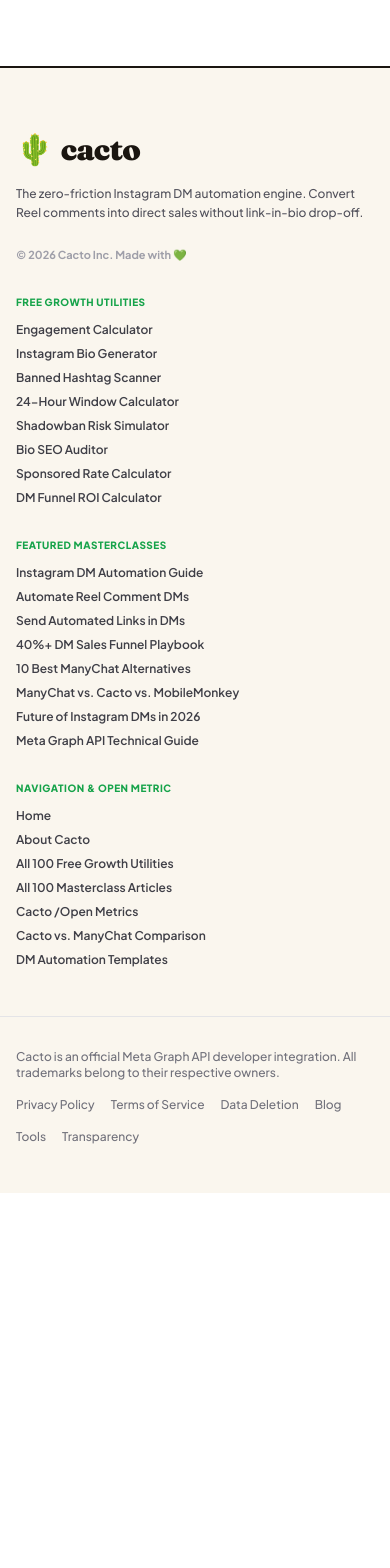
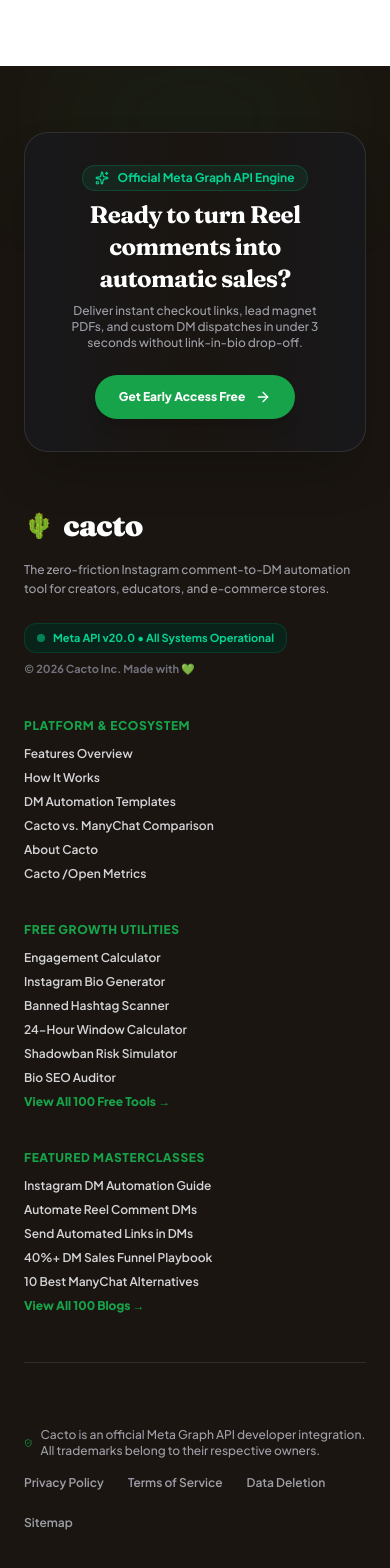
Before and after one commit to somya17pro/cacto, a Next.js app: page / in a window 390 px wide. Shown: the part 5417-6985 px from the top of the page. Before the commit the page ends 6610 px from the top, so only its background shows below. Built offline with nearby package versions, Linux system fonts and the light colour scheme.

Commit message:
style(navigation): streamline header navbar to Features, How It Works, Free Tools, Blog and build dark-mode footer

```diff
--- a/src/components/Footer.tsx
+++ b/src/components/Footer.tsx
@@ -2,79 +2,116 @@
 
 import React from 'react'
 import Link from 'next/link'
+import { ArrowRight, ShieldCheck, Sparkles } from 'lucide-react'
 
 export default function Footer() {
   return (
-    <footer className="bg-[#FAF6EE] border-t-2 border-[#1A1510] pt-16 pb-12 text-left select-none space-y-12">
-      <div className="max-w-7xl mx-auto px-4 md:px-8 grid grid-cols-1 md:grid-cols-4 gap-8">
+    <footer className="bg-[#1A1510] text-[#FAF6EE] border-t-2 border-[#1A1510] pt-16 pb-12 text-left select-none relative overflow-hidden">
 
-        {/* Col 1: Brand & Tagline */}
-        <div className="space-y-4">
-          <Link href="/" className="font-serif text-3xl font-black tracking-tight text-[#1A1510] lowercase flex items-center gap-2 decoration-none">
-            <span>🌵</span> cacto
+      {/* Top Background Glow Effect */}
+      <div className="absolute top-0 left-1/2 -translate-x-1/2 w-3/4 h-24 bg-[#16A34A]/10 blur-3xl pointer-events-none rounded-full" />
+
+      <div className="max-w-7xl mx-auto px-6 md:px-10 relative z-10 space-y-14">
+
+        {/* Top Callout Card */}
+        <div className="p-8 rounded-3xl bg-gradient-to-r from-zinc-900 via-[#1A1510] to-zinc-900 border border-white/10 flex flex-col md:flex-row items-center justify-between gap-6 shadow-2xl">
+          <div className="space-y-2 text-center md:text-left">
+            <div className="inline-flex items-center gap-2 px-3 py-1 rounded-full bg-emerald-500/10 border border-emerald-500/20 text-emerald-400 text-xs font-bold">
+              <Sparkles className="w-3.5 h-3.5" />
+              <span>Official Meta Graph API Engine</span>
+            </div>
+            <h3 className="font-serif text-2xl md:text-3xl font-bold tracking-tight text-white">
+              Ready to turn Reel comments into automatic sales?
+            </h3>
+            <p className="text-xs text-zinc-400 font-medium max-w-xl">
+              Deliver instant checkout links, lead magnet PDFs, and custom DM dispatches in under 3 seconds without link-in-bio drop-off.
+            </p>
+          </div>
+          <Link
+            href="/?waitlist=true"
+            className="inline-flex items-center gap-2.5 bg-[#16A34A] hover:bg-[#15803D] text-white px-6 py-3.5 rounded-full font-extrabold text-xs transition-all shadow-lg hover:shadow-emerald-900/30 hover:scale-[1.02] shrink-0 decoration-none"
+          >
+            <span>Get Early Access Free</span>
+            <ArrowRight className="w-4 h-4" />
           </Link>
-          <p className="text-xs text-zinc-600 font-medium leading-relaxed">
-            The zero-friction Instagram DM automation engine. Convert Reel comments into direct sales without link-in-bio drop-off.
-          </p>
-          <p className="text-[11px] text-zinc-400 font-bold pt-2">© 2026 Cacto Inc. Made with 💚</p>
         </div>
 
-        {/* Col 2: Growth Utilities */}
+        {/* 4-Column Footer Grid */}
+        <div className="grid grid-cols-1 md:grid-cols-4 gap-10 border-b border-white/10 pb-12">
+
+          {/* Col 1: Brand & Status */}
+          <div className="space-y-4">
+            <Link href="/" className="font-serif text-3xl font-black tracking-tight text-white lowercase flex items-center gap-2.5 decoration-none">
+              <span className="text-2xl">🌵</span> cacto
+            </Link>
+            <p className="text-xs text-zinc-400 font-medium leading-relaxed">
+              The zero-friction Instagram comment-to-DM automation tool for creators, educators, and e-commerce stores.
+            </p>
+            <div className="pt-2 flex flex-col gap-2">
+              <div className="inline-flex items-center gap-2 text-[11px] font-bold text-emerald-400 bg-emerald-950/60 border border-emerald-800/40 px-3 py-1.5 rounded-xl w-fit">
+                <span className="w-2 h-2 rounded-full bg-emerald-400 animate-pulse" />
+                <span>Meta API v20.0 • All Systems Operational</span>
+              </div>
+              <p className="text-[11px] text-zinc-500 font-bold">© 2026 Cacto Inc. Made with 💚</p>
+            </div>
+          </div>
+
+          {/* Col 2: Platform & Comparison Pages */}
           <div className="space-y-3">
-          <span className="text-[10px] font-black uppercase text-[#16A34A] tracking-wider block">Free Growth Utilities</span>
-          <ul className="space-y-2 list-none pl-0 text-xs font-semibold text-zinc-700">
-            <li><Link href="/tools/engagement-calculator" className="hover:text-[#16A34A] transition decoration-none">Engagement Calculator</Link></li>
-            <li><Link href="/tools/bio-generator" className="hover:text-[#16A34A] transition decoration-none">Instagram Bio Generator</Link></li>
-            <li><Link href="/tools/banned-hashtag-checker" className="hover:text-[#16A34A] transition decoration-none">Banned Hashtag Scanner</Link></li>
-            <li><Link href="/tools/meta-24hr-window-calculator" className="hover:text-[#16A34A] transition decoration-none">24-Hour Window Calculator</Link></li>
-            <li><Link href="/tools/shadowban-risk-simulator" className="hover:text-[#16A34A] transition decoration-none">Shadowban Risk Simulator</Link></li>
-            <li><Link href="/tools/bio-seo-auditor" className="hover:text-[#16A34A] transition decoration-none">Bio SEO Auditor</Link></li>
-            <li><Link href="/tools/sponsored-rate-calculator" className="hover:text-[#16A34A] transition decoration-none">Sponsored Rate Calculator</Link></li>
-            <li><Link href="/tools/dm-funnel-calculator" className="hover:text-[#16A34A] transition decoration-none">DM Funnel ROI Calculator</Link></li>
+            <span className="text-xs font-black uppercase text-[#16A34A] tracking-wider block">Platform &amp; Ecosystem</span>
+            <ul className="space-y-2 list-none pl-0 text-xs font-semibold text-zinc-300">
+              <li><Link href="/#features" className="hover:text-white transition decoration-none">Features Overview</Link></li>
+              <li><Link href="/#how-it-works" className="hover:text-white transition decoration-none">How It Works</Link></li>
+              <li><Link href="/templates" className="hover:text-white transition decoration-none">DM Automation Templates</Link></li>
+              <li><Link href="/compare/cacto-vs-manychat" className="hover:text-white transition decoration-none">Cacto vs. ManyChat Comparison</Link></li>
+              <li><Link href="/about" className="hover:text-white transition decoration-none">About Cacto</Link></li>
+              <li><Link href="/open" className="hover:text-white transition decoration-none">Cacto /Open Metrics</Link></li>
             </ul>
           </div>
 
-        {/* Col 3: Masterclass Guides */}
+          {/* Col 3: Free Growth Utilities */}
           <div className="space-y-3">
-          <span className="text-[10px] font-black uppercase text-[#16A34A] tracking-wider block">Featured Masterclasses</span>
-          <ul className="space-y-2 list-none pl-0 text-xs font-semibold text-zinc-700">
-            <li><Link href="/blog/definitive-guide-instagram-dm-automation" className="hover:text-[#16A34A] transition decoration-none">Instagram DM Automation Guide</Link></li>
-            <li><Link href="/blog/how-to-automate-dm-on-instagram-reel-comment" className="hover:text-[#16A34A] transition decoration-none">Automate Reel Comment DMs</Link></li>
-            <li><Link href="/blog/how-to-send-automated-link-in-dm-instagram" className="hover:text-[#16A34A] transition decoration-none">Send Automated Links in DMs</Link></li>
-            <li><Link href="/blog/how-to-create-comment-to-dm-sales-funnel" className="hover:text-[#16A34A] transition decoration-none">40%+ DM Sales Funnel Playbook</Link></li>
-            <li><Link href="/blog/manychat-alternatives-instagram-dm-automation" className="hover:text-[#16A34A] transition decoration-none">10 Best ManyChat Alternatives</Link></li>
-            <li><Link href="/blog/manychat-vs-cacto-vs-mobilemonkey" className="hover:text-[#16A34A] transition decoration-none">ManyChat vs. Cacto vs. MobileMonkey</Link></li>
-            <li><Link href="/blog/future-of-instagram-dm-automation-2026" className="hover:text-[#16A34A] transition decoration-none">Future of Instagram DMs in 2026</Link></li>
-            <li><Link href="/blog/how-does-comment-to-dm-automation-work-technical" className="hover:text-[#16A34A] transition decoration-none">Meta Graph API Technical Guide</Link></li>
+            <span className="text-xs font-black uppercase text-[#16A34A] tracking-wider block">Free Growth Utilities</span>
+            <ul className="space-y-2 list-none pl-0 text-xs font-semibold text-zinc-300">
+              <li><Link href="/tools/engagement-calculator" className="hover:text-white transition decoration-none">Engagement Calculator</Link></li>
+              <li><Link href="/tools/bio-generator" className="hover:text-white transition decoration-none">Instagram Bio Generator</Link></li>
+              <li><Link href="/tools/banned-hashtag-checker" className="hover:text-white transition decoration-none">Banned Hashtag Scanner</Link></li>
+              <li><Link href="/tools/meta-24hr-window-calculator" className="hover:text-white transition decoration-none">24-Hour Window Calculator</Link></li>
+              <li><Link href="/tools/shadowban-risk-simulator" className="hover:text-white transition decoration-none">Shadowban Risk Simulator</Link></li>
+              <li><Link href="/tools/bio-seo-auditor" className="hover:text-white transition decoration-none">Bio SEO Auditor</Link></li>
+              <li><Link href="/tools" className="text-[#16A34A] font-extrabold hover:underline transition decoration-none flex items-center gap-1 mt-1">View All 100 Free Tools &rarr;</Link></li>
             </ul>
           </div>
 
-        {/* Col 4: Platform Navigation */}
+          {/* Col 4: Featured Masterclasses */}
           <div className="space-y-3">
-          <span className="text-[10px] font-black uppercase text-[#16A34A] tracking-wider block">Navigation & Open Metric</span>
-          <ul className="space-y-2 list-none pl-0 text-xs font-semibold text-zinc-700">
-            <li><Link href="/" className="hover:text-[#16A34A] transition decoration-none">Home</Link></li>
-            <li><Link href="/about" className="hover:text-[#16A34A] transition decoration-none">About Cacto</Link></li>
-            <li><Link href="/tools" className="hover:text-[#16A34A] transition decoration-none">All 100 Free Growth Utilities</Link></li>
-            <li><Link href="/blog" className="hover:text-[#16A34A] transition decoration-none">All 100 Masterclass Articles</Link></li>
-            <li><Link href="/open" className="hover:text-[#16A34A] transition decoration-none">Cacto /Open Metrics</Link></li>
-            <li><Link href="/compare/cacto-vs-manychat" className="hover:text-[#16A34A] transition decoration-none">Cacto vs. ManyChat Comparison</Link></li>
-            <li><Link href="/templates" className="hover:text-[#16A34A] transition decoration-none">DM Automation Templates</Link></li>
+            <span className="text-xs font-black uppercase text-[#16A34A] tracking-wider block">Featured Masterclasses</span>
+            <ul className="space-y-2 list-none pl-0 text-xs font-semibold text-zinc-300">
+              <li><Link href="/blog/definitive-guide-instagram-dm-automation" className="hover:text-white transition decoration-none">Instagram DM Automation Guide</Link></li>
+              <li><Link href="/blog/how-to-automate-dm-on-instagram-reel-comment" className="hover:text-white transition decoration-none">Automate Reel Comment DMs</Link></li>
+              <li><Link href="/blog/how-to-send-automated-link-in-dm-instagram" className="hover:text-white transition decoration-none">Send Automated Links in DMs</Link></li>
+              <li><Link href="/blog/how-to-create-comment-to-dm-sales-funnel" className="hover:text-white transition decoration-none">40%+ DM Sales Funnel Playbook</Link></li>
+              <li><Link href="/blog/manychat-alternatives-instagram-dm-automation" className="hover:text-white transition decoration-none">10 Best ManyChat Alternatives</Link></li>
+              <li><Link href="/blog" className="text-[#16A34A] font-extrabold hover:underline transition decoration-none flex items-center gap-1 mt-1">View All 100 Blogs &rarr;</Link></li>
             </ul>
           </div>
 
         </div>
 
-      <div className="max-w-7xl mx-auto px-4 md:px-8 border-t border-zinc-200 pt-8 flex flex-col md:flex-row items-center justify-between gap-4 text-xs font-medium text-zinc-500">
+        {/* Bottom Legal & Disclosure Bar */}
+        <div className="flex flex-col md:flex-row items-center justify-between gap-4 text-xs font-medium text-zinc-400 pt-2">
+          <div className="flex items-center gap-2 text-zinc-400">
+            <ShieldCheck className="w-4 h-4 text-[#16A34A]" />
             <p>Cacto is an official Meta Graph API developer integration. All trademarks belong to their respective owners.</p>
-        <div className="flex flex-wrap gap-4">
-          <Link href="/privacy" className="hover:text-[#16A34A] transition decoration-none">Privacy Policy</Link>
-          <Link href="/terms" className="hover:text-[#16A34A] transition decoration-none">Terms of Service</Link>
-          <Link href="/data-deletion" className="hover:text-[#16A34A] transition decoration-none">Data Deletion</Link>
-          <Link href="/blog" className="hover:text-[#16A34A] transition decoration-none">Blog</Link>
-          <Link href="/tools" className="hover:text-[#16A34A] transition decoration-none">Tools</Link>
-          <Link href="/open" className="hover:text-[#16A34A] transition decoration-none">Transparency</Link>
           </div>
+          <div className="flex flex-wrap gap-6 text-xs font-semibold">
+            <Link href="/privacy" className="hover:text-white transition decoration-none">Privacy Policy</Link>
+            <Link href="/terms" className="hover:text-white transition decoration-none">Terms of Service</Link>
+            <Link href="/data-deletion" className="hover:text-white transition decoration-none">Data Deletion</Link>
+            <Link href="/sitemap.xml" className="hover:text-white transition decoration-none">Sitemap</Link>
+          </div>
+        </div>
+
       </div>
     </footer>
   )
--- a/src/components/Navbar.tsx
+++ b/src/components/Navbar.tsx
@@ -13,12 +13,9 @@ export default function Navbar({ onOpenWaitlist }: NavbarProps) {
 
   const navLinks = [
     { name: 'Features', href: '/#features' },
+    { name: 'How It Works', href: '/#how-it-works' },
     { name: 'Free Tools', href: '/tools' },
     { name: 'Blog', href: '/blog' },
-    { name: 'Templates', href: '/templates' },
-    { name: 'VS ManyChat', href: '/compare/cacto-vs-manychat' },
-    { name: 'About', href: '/about' },
-    { name: 'Open Metrics', href: '/open' },
   ]
 
   return (
```
Lines whose indentation alone changed are shown as unchanged.
